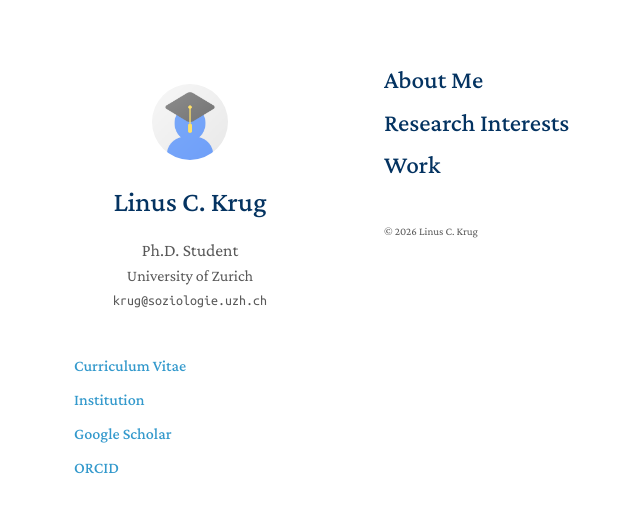
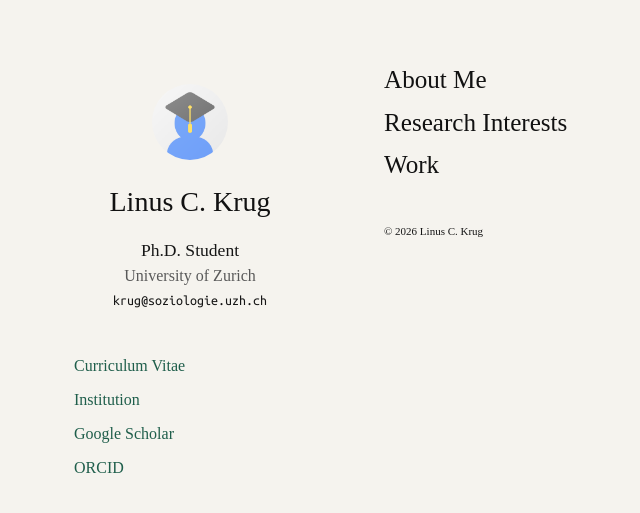
Before and after one commit to linusckrug/linusckrug.github.io, a Jekyll site: the page built from index.md, in a window 1280 px wide. Shown: the top 513 px of the page, without its empty margins (86-726 px from the left). Built offline with Jekyll 4.4.1, drawn with Linux system fonts in a browser that asks for light colours; a style sheet for code colours, icons or effects is not loaded; our own code applies the rules of GitHub Pages for plain Markdown files.

Commit message:
Implement warm light-gray theme with serif fonts
Added a warm light-gray theme with classic serif fonts.

```diff
--- a/assets/css/style.scss
+++ b/assets/css/style.scss
@@ -21,3 +21,21 @@
 .text-links a:hover{
   text-decoration: underline;
 }
+/* --- Warm light-gray theme (classic serif) --- */
+body{
+  background: #f5f3ee;
+  color: #161616;
+  font-family: "Times New Roman", Times, "Nimbus Roman No9 L", "Liberation Serif", Georgia, serif;
+}
+
+h1, h2, h3{
+  color: #111111;
+}
+
+a{
+  color: #1f5e4b;
+}
+
+a:hover{
+  color: #174838;
+}
```
